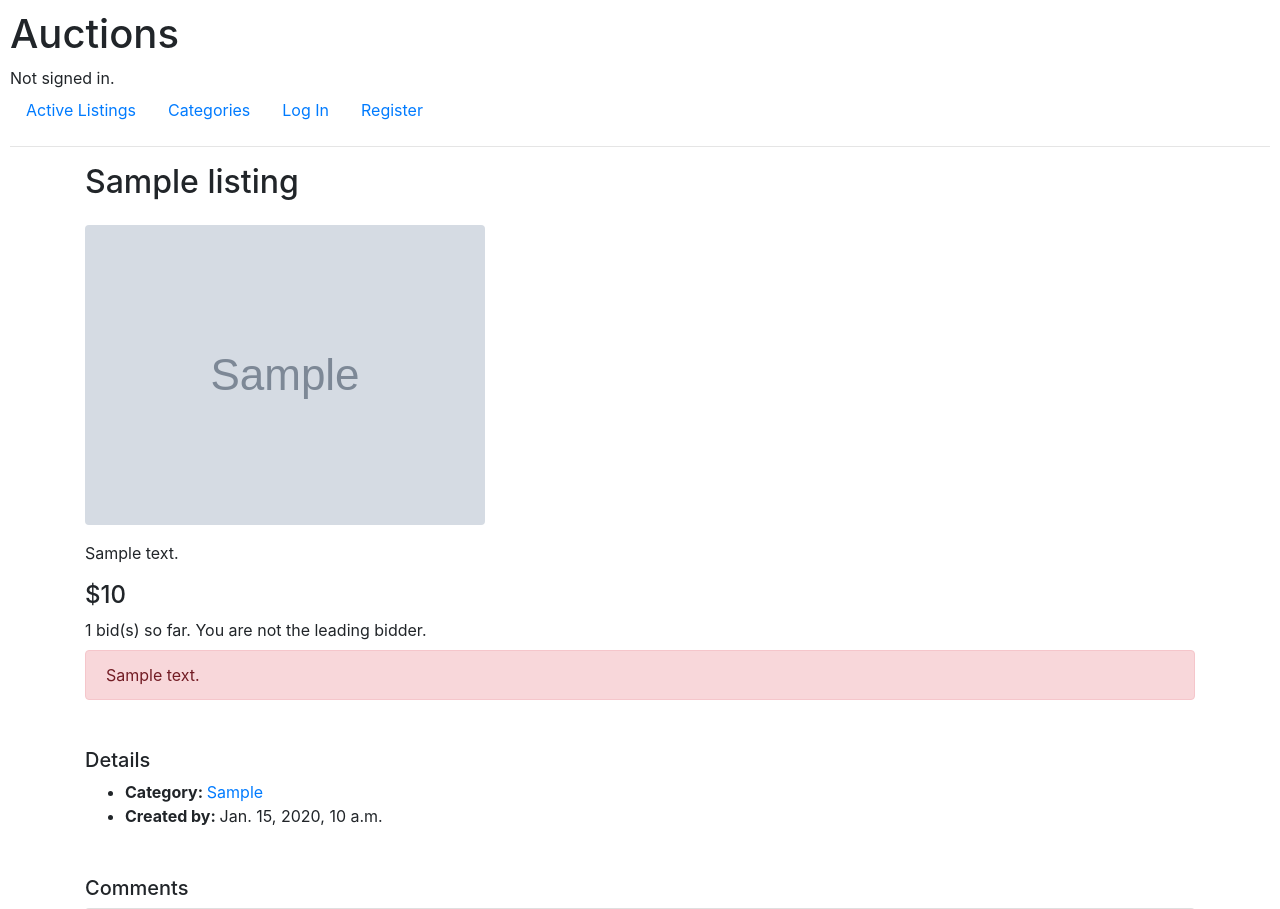
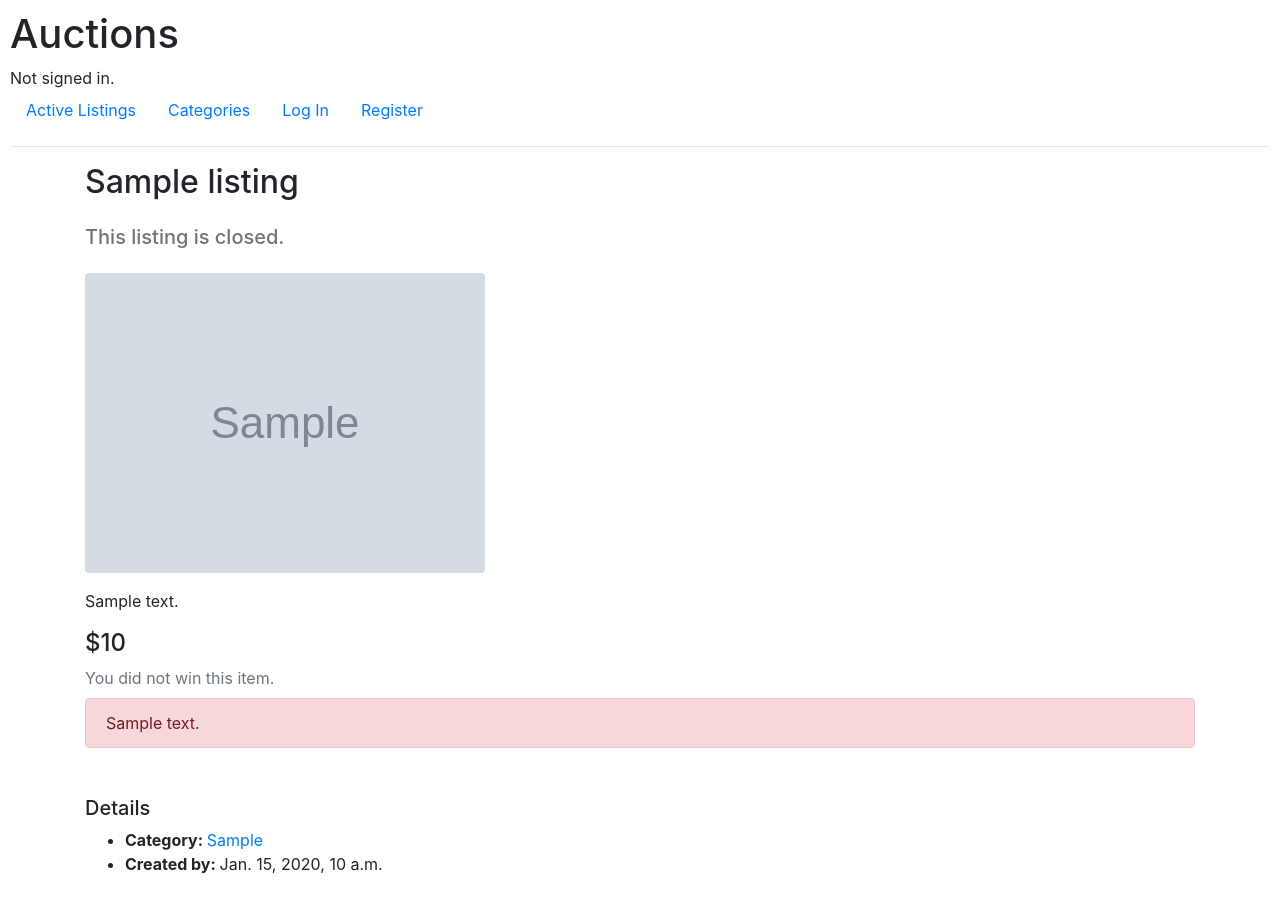
Before and after one commit to daniel-shanahan/commerce, a Django app: template auctions/templates/auctions/listing.html in a window 1280 px wide. Shown: the top 909 px of the page. Run offline with Django 3.2, Linux system fonts and the light colour scheme; the template is opened without the code that fills it: most values are stand-ins (such as "Sample title", 1, 10 or a date in 2020); grey boxes marked "Sample" are stand-in pictures; some libraries are stand-ins or nearby versions.

Commit message:
Show user they won listing

```diff
--- a/auctions/templates/auctions/listing.html
+++ b/auctions/templates/auctions/listing.html
@@ -5,11 +5,12 @@
 {% endblock %}
 
 {% block body %}
-  <h2 class="mb-4">
+  <div class="d-flex justify-content-between mb-3">
+    <h2>
       {{ listing.title }}
     </h2>
     {% if user.is_authenticated %}
-    <form action="{% url 'watch' listing.id %}" method="post" class="mb-4">
+      <form action="{% url 'watch' listing.id %}" method="post">
 {% csrf_token %}
         {% if on_watchlist %}
           <input type="submit" value="Remove from Watchlist" class="btn btn-secondary">
@@ -17,6 +18,22 @@
           <input type="submit" value="Add to Watchlist" class="btn btn-primary">
         {% endif %}
       </form>
+    {% endif %}
+  </div>
+  {% if not listing.is_active %}
+    {% if user.is_authenticated and leading_bidder %}
+      <div class="alert alert-success" role="alert">
+        <h4 class="alert-heading">
+          Congratulations!
+        </h4>
+        <p class="mb-0">
+          You have won this auction.
+        </p>
+      </div>
+    {% endif %}
+    <h5 class="text-muted mb-4">
+      This listing is closed.
+    </h5>
   {% endif %}
   <img class="img-fluid mb-3 rounded"
        src="{{ listing.image_url }}"
@@ -28,6 +45,7 @@
     <h4 class="mb-2">
       ${{ current_price }}
     </h4>
+    {% if listing.is_active %}
       <p class="mb-2">
         {{ num_bids }} bid(s) so far.
         {% if leading_bidder %}
@@ -36,12 +54,21 @@
           You are not the leading bidder.
         {% endif %}
       </p>
+    {% else %}
+      <p class="text-muted mb-2">
+        {% if leading_bidder %}
+          You won this item!
+        {% else %}
+          You did not win this item.
+        {% endif %}
+      </p>
+    {% endif %}
     {% if bid_message %}
       <div class="alert alert-danger" role="alert">
         {{ bid_message }}
       </div>
     {% endif %}
-    {% if user.is_authenticated %}
+    {% if user.is_authenticated and listing.is_active %}
       <form action="{% url 'listing' listing.id %}" method="post">
 {% csrf_token %}
         <input type="hidden" name="form_type" value="bid">
@@ -67,7 +94,7 @@
     <h5 class="mb-2">
       Comments
     </h5>
-    {% if user.is_authenticated %}
+    {% if user.is_authenticated and listing.is_active %}
       <form action="{% url 'listing' listing.id %}"
             method="post"
             class="mt-2 mb-4">
```
Lines whose indentation alone changed are shown as unchanged.
